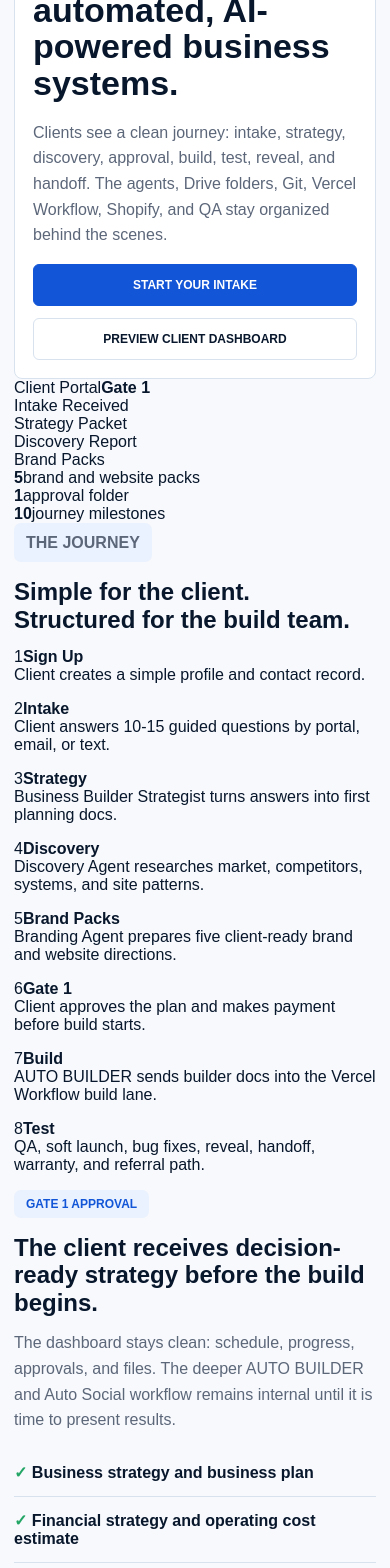
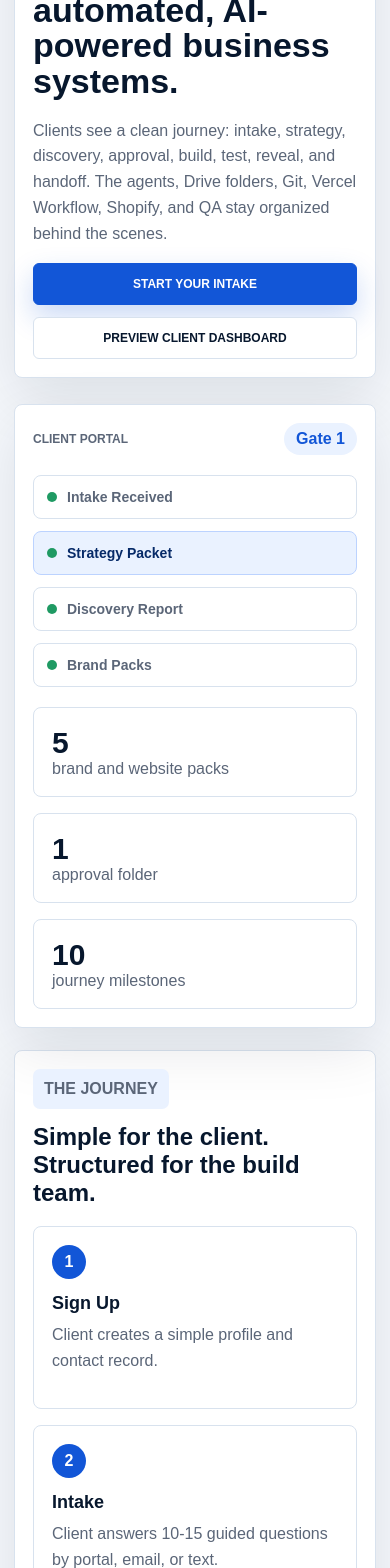
Before and after one commit to Strategic-Minds/strategicminds, a Next.js app: page / in a window 390 px wide. Shown: the part 300-1868 px from the top of the page. Built offline with nearby package versions, Linux system fonts and the light colour scheme.

Commit message:
Refine Strategic Minds responsive styling

```diff
--- a/app/globals.css
+++ b/app/globals.css
@@ -1,14 +1,17 @@
 :root {
   color-scheme: light;
-  --surface: #f7f9fc;
-  --ink: #08172c;
+  --page: #f5f8fc;
+  --paper: #ffffff;
+  --ink: #07172d;
+  --muted: #5b6678;
+  --soft: #eaf2ff;
+  --line: #d8e2ee;
   --blue: #1256d7;
-  --blue-soft: #eaf2ff;
-  --border: #d8e2ee;
-  --muted: #5c677a;
-  --success: #22a565;
-  --panel: #ffffff;
+  --blue-dark: #062a68;
+  --navy: #06152a;
+  --success: #1f9a63;
   --warning: #f3a51c;
+  --shadow: 0 20px 60px rgba(6, 21, 42, 0.10);
 }
 
 * { box-sizing: border-box; }
@@ -17,7 +20,7 @@ html,
 body {
   margin: 0;
   min-height: 100%;
-  background: var(--surface);
+  background: var(--page);
   color: var(--ink);
   font-family: Arial, Helvetica, sans-serif;
   letter-spacing: 0;
@@ -26,26 +29,41 @@ body {
 a { color: inherit; text-decoration: none; }
 img { display: block; max-width: 100%; }
 p, h1, h2, h3 { margin-top: 0; }
+p { line-height: 1.62; }
 
-.site-shell { min-height: 100vh; padding: 24px; }
-.site-header, .simple-header {
+.site-shell,
+.intake-page {
+  min-height: 100vh;
+  padding: 24px;
+}
+
+.site-header,
+.simple-header {
   align-items: center;
   display: grid;
   gap: 18px;
   grid-template-columns: auto 1fr auto;
-  margin: 0 auto 34px;
+  margin: 0 auto 28px;
   max-width: 1180px;
 }
 
-.brand-lockup { min-width: 190px; }
+.brand-lockup { display: inline-flex; min-width: 190px; }
 .brand-lockup img { height: 48px; width: 190px; }
-.site-nav, .header-actions, .hero-actions, .dashboard-actions, .handoff-actions { align-items: center; display: flex; gap: 12px; }
+.site-nav,
+.header-actions,
+.hero-actions,
+.dashboard-actions,
+.handoff-actions {
+  align-items: center;
+  display: flex;
+  gap: 12px;
+}
 .site-nav { justify-content: center; text-transform: uppercase; }
-.site-nav a { font-size: 12px; font-weight: 800; }
+.site-nav a { color: #243450; font-size: 12px; font-weight: 800; }
 
 .button {
   align-items: center;
-  border: 1px solid var(--border);
+  border: 1px solid var(--line);
   border-radius: 6px;
   cursor: pointer;
   display: inline-flex;
@@ -54,98 +72,205 @@ p, h1, h2, h3 { margin-top: 0; }
   font-weight: 800;
   justify-content: center;
   min-height: 42px;
-  padding: 0 22px;
+  padding: 0 20px;
   text-transform: uppercase;
+  transition: transform 160ms ease, box-shadow 160ms ease, border-color 160ms ease;
 }
-.button.primary { background: var(--blue); border-color: var(--blue); color: #ffffff; }
+.button:hover { transform: translateY(-1px); }
+.button.primary {
+  background: var(--blue);
+  border-color: var(--blue);
+  box-shadow: 0 12px 28px rgba(18, 86, 215, 0.22);
+  color: #ffffff;
+}
 .button.secondary { background: #ffffff; color: var(--ink); }
 
 .eyebrow {
-  background: var(--blue-soft);
+  background: var(--soft);
   border-radius: 7px;
   color: var(--blue);
   display: inline-flex;
-  font-size: 12px;
+  font-size: 11px;
   font-weight: 900;
-  margin: 0 0 16px;
-  padding: 7px 12px;
+  margin: 0 0 14px;
+  padding: 7px 11px;
   text-transform: uppercase;
 }
-.small-eyebrow { font-size: 11px; margin-bottom: 10px; }
 
-h1 { font-size: 48px; line-height: 1.08; margin-bottom: 18px; max-width: 760px; }
-h2 { font-size: 30px; line-height: 1.15; margin-bottom: 14px; }
-h3 { font-size: 18px; line-height: 1.25; }
-.hero-subcopy, .muted-copy, .section-heading p, .dashboard-topline p { color: var(--muted); font-size: 16px; line-height: 1.6; }
+h1 { font-size: 52px; line-height: 1.05; margin-bottom: 18px; max-width: 820px; }
+h2 { font-size: 31px; line-height: 1.16; margin-bottom: 14px; }
+h3 { font-size: 19px; line-height: 1.25; }
+.hero-subcopy,
+.muted-copy,
+.section-heading p,
+.dashboard-topline p {
+  color: var(--muted);
+  font-size: 16px;
+}
 
-.simple-hero {
+.hero-stage {
   align-items: stretch;
   display: grid;
   gap: 26px;
-  grid-template-columns: minmax(0, 1fr) 360px;
+  grid-template-columns: minmax(0, 1fr) 390px;
   margin: 0 auto 22px;
   max-width: 1180px;
 }
-.hero-copy, .hero-panel, .simple-section, .dashboard-preview-section, .form-section, .handoff-panel, .intake-status {
-  background: var(--panel);
-  border: 1px solid var(--border);
+.hero-copy,
+.hero-dashboard-card,
+.journey-section,
+.split-band,
+.package-section,
+.portal-preview-band,
+.form-section,
+.handoff-panel,
+.intake-status,
+.dashboard-card,
+.focus-panel {
+  background: var(--paper);
+  border: 1px solid var(--line);
   border-radius: 8px;
+  box-shadow: var(--shadow);
 }
-.hero-copy { padding: 34px; }
-.hero-panel, .intake-status {
+.hero-copy { padding: 42px; }
+.hero-dashboard-card {
   display: grid;
-  gap: 12px;
-  padding: 28px;
+  gap: 20px;
+  padding: 24px;
 }
-.hero-panel small, .intake-status small, .focus-panel small { color: var(--muted); font-size: 12px; font-weight: 900; text-transform: uppercase; }
-.hero-panel strong, .intake-status strong { font-size: 26px; line-height: 1.2; }
-.hero-panel span, .intake-status span { color: var(--muted); line-height: 1.5; }
-
-.simple-section, .dashboard-preview-section {
-  margin: 0 auto 18px;
-  max-width: 1180px;
-  padding: 28px;
+.preview-topbar,
+.card-heading-row,
+.mini-preview-header {
+  align-items: center;
+  display: flex;
+  gap: 16px;
+  justify-content: space-between;
 }
-.tight-heading { margin-bottom: 20px; max-width: 760px; }
-.simple-steps, .package-grid, .client-focus-grid, .simple-dashboard-grid, .mini-grid, .form-grid {
+.preview-topbar span,
+.card-heading-row span,
+.mini-preview-header small {
+  color: var(--muted);
+  font-size: 12px;
+  font-weight: 900;
+  text-transform: uppercase;
+}
+.preview-topbar strong {
+  background: var(--soft);
+  border-radius: 999px;
+  color: var(--blue);
+  padding: 7px 12px;
+}
+.preview-progress { display: grid; gap: 12px; }
+.preview-progress div {
+  align-items: center;
+  border: 1px solid var(--line);
+  border-radius: 8px;
+  color: var(--muted);
+  display: flex;
+  font-size: 14px;
+  font-weight: 800;
+  gap: 10px;
+  padding: 13px;
+}
+.preview-progress span,
+.status-dot {
+  background: var(--success);
+  border-radius: 50%;
+  display: inline-block;
+  height: 10px;
+  width: 10px;
+}
+.preview-progress .active {
+  background: var(--soft);
+  border-color: #bcd3ff;
+  color: var(--blue-dark);
+}
+.preview-stat-grid,
+.journey-grid,
+.package-grid,
+.client-focus-grid,
+.simple-dashboard-grid,
+.mini-grid,
+.form-grid {
   display: grid;
   gap: 16px;
 }
-.simple-steps { grid-template-columns: repeat(3, minmax(0, 1fr)); }
-.simple-steps article, .package-card, .focus-panel, .mini-grid article {
+.preview-stat-grid { grid-template-columns: repeat(3, minmax(0, 1fr)); }
+.preview-stat-grid article,
+.journey-grid article,
+.package-card,
+.mini-grid article {
   background: #ffffff;
-  border: 1px solid var(--border);
+  border: 1px solid var(--line);
   border-radius: 8px;
-  padding: 20px;
+  padding: 18px;
 }
-.simple-steps span {
+.preview-stat-grid strong { display: block; font-size: 30px; }
+.preview-stat-grid span,
+.journey-grid p,
+.package-card p,
+.focus-panel span,
+.mini-grid span {
+  color: var(--muted);
+}
+
+.journey-section,
+.split-band,
+.package-section,
+.portal-preview-band {
+  margin: 0 auto 18px;
+  max-width: 1180px;
+  padding: 30px;
+}
+.section-heading { margin-bottom: 20px; max-width: 790px; }
+.section-heading.compact { margin-bottom: 18px; }
+.journey-grid { grid-template-columns: repeat(4, minmax(0, 1fr)); }
+.journey-grid article span {
   align-items: center;
   background: var(--blue);
   border-radius: 50%;
   color: #ffffff;
   display: inline-flex;
   font-weight: 900;
-  height: 32px;
+  height: 34px;
   justify-content: center;
   margin-bottom: 14px;
-  width: 32px;
+  width: 34px;
 }
-.simple-steps strong, .focus-panel strong { display: block; font-size: 18px; margin-bottom: 8px; }
-.simple-steps p, .package-card p, .focus-panel span, .mini-grid span { color: var(--muted); line-height: 1.5; }
-
-.split-section { align-items: start; display: grid; gap: 28px; grid-template-columns: 0.9fr 1.1fr; }
-.deliverable-list, .plain-list { list-style: none; margin: 0; padding: 0; }
-.deliverable-list li, .plain-list li {
-  border-bottom: 1px solid var(--border);
+.journey-grid strong,
+.focus-panel strong {
+  display: block;
+  font-size: 18px;
+  margin-bottom: 8px;
+}
+.split-band {
+  align-items: start;
+  display: grid;
+  gap: 28px;
+  grid-template-columns: 0.9fr 1.1fr;
+}
+.deliverable-list,
+.plain-list {
+  list-style: none;
+  margin: 0;
+  padding: 0;
+}
+.deliverable-list li,
+.plain-list li {
+  border-bottom: 1px solid var(--line);
   color: var(--ink);
   font-weight: 800;
-  padding: 14px 0;
+  padding: 13px 0;
 }
-.deliverable-list li::before, .plain-list li::before { color: var(--success); content: '✓ '; }
-
+.deliverable-list li::before,
+.plain-list li::before {
+  color: var(--success);
+  content: '+ ';
+  font-weight: 900;
+}
 .package-grid { grid-template-columns: repeat(4, minmax(0, 1fr)); }
-.package-card { min-height: 230px; position: relative; }
-.package-card.featured { border-color: var(--blue); }
+.package-card { min-height: 248px; position: relative; }
+.package-card.featured { border-color: var(--blue); box-shadow: 0 18px 44px rgba(18, 86, 215, 0.16); }
 .popular {
   background: var(--blue);
   border-radius: 999px;
@@ -158,75 +283,114 @@ h3 { font-size: 18px; line-height: 1.25; }
   text-transform: uppercase;
   top: -12px;
 }
-.price { font-size: 28px; font-weight: 900; margin-bottom: 12px; }
+.price { color: var(--blue-dark); font-size: 29px; font-weight: 900; margin-bottom: 12px; }
 
 .mini-client-preview {
   background: #f8fbff;
-  border: 1px solid var(--border);
+  border: 1px solid var(--line);
   border-radius: 8px;
   display: grid;
-  grid-template-columns: 220px 1fr;
+  grid-template-columns: 230px 1fr;
   overflow: hidden;
 }
-.mini-client-preview aside, .dashboard-sidebar {
-  background: linear-gradient(180deg, #08172c 0%, #021123 100%);
+.mini-client-preview aside,
+.dashboard-sidebar {
+  background: linear-gradient(180deg, #07172d 0%, #020b18 100%);
   color: #ffffff;
   display: flex;
   flex-direction: column;
   gap: 8px;
   padding: 22px 18px;
 }
-.mini-client-preview aside img, .dashboard-sidebar img { height: 48px; margin-bottom: 16px; width: 190px; }
-.mini-client-preview aside span, .dashboard-sidebar a {
+.mini-client-preview aside img,
+.dashboard-sidebar img {
+  height: 48px;
+  margin-bottom: 16px;
+  width: 190px;
+}
+.mini-client-preview aside span,
+.dashboard-sidebar a {
   border-radius: 6px;
   color: #d9e7f7;
   font-size: 13px;
   font-weight: 800;
   padding: 12px 14px;
 }
-.mini-client-preview aside .active, .dashboard-sidebar .active { background: var(--blue); color: #ffffff; }
-.mini-client-preview > div { padding: 28px; }
-.mini-progress, .progress { background: #e6edf7; border-radius: 999px; height: 10px; margin: 18px 0; overflow: hidden; }
-.mini-progress span, .progress span { background: var(--blue); display: block; height: 100%; width: 38%; }
+.mini-client-preview aside .active,
+.dashboard-sidebar .active {
+  background: var(--blue);
+  color: #ffffff;
+}
+.mini-preview-main { padding: 28px; }
+.mini-progress,
+.progress {
+  background: #e6edf7;
+  border-radius: 999px;
+  height: 10px;
+  margin: 18px 0;
+  overflow: hidden;
+}
+.mini-progress span,
+.progress span { background: var(--blue); display: block; height: 100%; width: 38%; }
 .mini-grid { grid-template-columns: repeat(3, minmax(0, 1fr)); }
 .mini-grid strong { display: block; margin-bottom: 6px; }
 
 .client-dashboard-shell {
   background: #f8fbff;
   display: grid;
-  grid-template-columns: 230px 1fr;
+  grid-template-columns: 238px minmax(0, 1fr);
   min-height: 100vh;
 }
-.dashboard-main { padding: 36px; }
-.simple-dashboard { max-width: 1180px; width: 100%; }
+.dashboard-sidebar { border-radius: 0; box-shadow: none; min-height: 100vh; }
+.dashboard-main {
+  padding: 34px;
+  width: 100%;
+}
+.mobile-client-brand { display: none; }
 .dashboard-topline {
   align-items: center;
   display: flex;
   gap: 18px;
   justify-content: space-between;
-  margin-bottom: 22px;
+  margin: 0 auto 22px;
+  max-width: 1180px;
 }
-.client-focus-grid { grid-template-columns: 1.2fr 1fr 1fr; margin-bottom: 18px; }
+.dashboard-topline h1 { font-size: 42px; margin-bottom: 12px; }
+.client-focus-grid {
+  grid-template-columns: 1.2fr 1fr 1fr;
+  margin: 0 auto 18px;
+  max-width: 1180px;
+}
+.focus-panel { box-shadow: none; padding: 22px; }
+.focus-panel small {
+  color: var(--muted);
+  display: block;
+  font-size: 12px;
+  font-weight: 900;
+  margin-bottom: 9px;
+  text-transform: uppercase;
+}
 .primary-focus { border-color: var(--blue); }
 .focus-panel strong { font-size: 24px; }
 .dashboard-card {
-  background: #ffffff;
-  border: 1px solid var(--border);
-  border-radius: 8px;
+  box-shadow: none;
+  margin-left: auto;
+  margin-right: auto;
+  max-width: 1180px;
   padding: 22px;
 }
-.simple-journey-card { margin-bottom: 18px; }
+.journey-card { margin-bottom: 18px; }
 .journey-progress-row {
   display: grid;
   gap: 12px;
   grid-template-columns: repeat(5, minmax(0, 1fr));
 }
 .journey-node {
-  border: 1px solid var(--border);
+  border: 1px solid var(--line);
   border-radius: 8px;
   display: grid;
   gap: 8px;
-  min-height: 128px;
+  min-height: 126px;
   padding: 14px;
   text-align: center;
 }
@@ -244,19 +408,40 @@ h3 { font-size: 18px; line-height: 1.25; }
   width: 34px;
 }
 .journey-node.done span { background: var(--success); }
+.journey-node.current { background: var(--soft); border-color: #bcd3ff; }
 .journey-node.current span { background: var(--blue); }
 .journey-node strong { font-size: 13px; }
 .journey-node small { color: var(--muted); line-height: 1.35; }
-.simple-dashboard-grid { grid-template-columns: 1.15fr 0.85fr; }
+.simple-dashboard-grid {
+  grid-template-columns: 1.1fr 0.9fr;
+  margin: 0 auto;
+  max-width: 1180px;
+}
+.simple-dashboard-grid .dashboard-card { margin: 0; max-width: none; }
 .progress-list { display: grid; gap: 16px; }
-.progress-list > div { display: grid; gap: 12px; grid-template-columns: 14px 1fr; }
+.progress-list > div {
+  display: grid;
+  gap: 12px;
+  grid-template-columns: 14px 1fr;
+}
 .progress-list strong { display: block; }
-.progress-list small { color: var(--blue); display: block; font-weight: 900; margin: 3px 0; text-transform: uppercase; }
+.progress-list small {
+  color: var(--blue);
+  display: block;
+  font-weight: 900;
+  margin: 3px 0;
+  text-transform: uppercase;
+}
 .progress-list p { color: var(--muted); margin-bottom: 0; }
-.status-dot { background: var(--success); border-radius: 50%; height: 10px; margin-top: 6px; width: 10px; }
-.backstage-card { align-items: center; display: flex; gap: 18px; justify-content: space-between; margin-top: 18px; }
+.backstage-card {
+  align-items: center;
+  display: flex;
+  gap: 18px;
+  justify-content: space-between;
+  margin-top: 18px;
+}
+.backstage-list { margin-top: 10px; }
 
-.intake-page { min-height: 100vh; padding: 24px; }
 .intake-hero {
   display: grid;
   gap: 24px;
@@ -264,14 +449,44 @@ h3 { font-size: 18px; line-height: 1.25; }
   margin: 0 auto 18px;
   max-width: 1180px;
 }
-.intake-hero > div:first-child { background: var(--panel); border: 1px solid var(--border); border-radius: 8px; padding: 34px; }
-.intake-form { display: grid; gap: 18px; margin: 0 auto; max-width: 1180px; }
-.form-section, .handoff-panel { padding: 26px; }
+.intake-hero > div:first-child,
+.intake-status {
+  background: var(--paper);
+  border: 1px solid var(--line);
+  border-radius: 8px;
+  box-shadow: var(--shadow);
+  padding: 34px;
+}
+.intake-status { display: grid; gap: 12px; }
+.intake-status small {
+  color: var(--muted);
+  font-size: 12px;
+  font-weight: 900;
+  text-transform: uppercase;
+}
+.intake-status strong { font-size: 25px; line-height: 1.2; }
+.intake-status span { color: var(--muted); line-height: 1.5; }
+.intake-form {
+  display: grid;
+  gap: 18px;
+  margin: 0 auto;
+  max-width: 1180px;
+}
+.form-section,
+.handoff-panel { padding: 26px; }
 .form-grid { grid-template-columns: repeat(2, minmax(0, 1fr)); }
-label { color: var(--ink); display: grid; font-size: 13px; font-weight: 900; gap: 8px; }
-input, textarea, select {
+label {
+  color: var(--ink);
+  display: grid;
+  font-size: 13px;
+  font-weight: 900;
+  gap: 8px;
+}
+input,
+textarea,
+select {
   background: #ffffff;
-  border: 1px solid var(--border);
+  border: 1px solid var(--line);
   border-radius: 6px;
   color: var(--ink);
   font: inherit;
@@ -282,31 +497,109 @@ input, textarea, select {
 textarea { line-height: 1.5; resize: vertical; }
 .question-stack { display: grid; gap: 16px; }
 .question-stack label span { line-height: 1.4; }
-.handoff-panel { align-items: center; display: flex; gap: 20px; justify-content: space-between; }
+.handoff-panel {
+  align-items: center;
+  display: flex;
+  gap: 20px;
+  justify-content: space-between;
+}
 
-@media (max-width: 1000px) {
-  .site-header, .simple-header, .simple-hero, .split-section, .mini-client-preview, .client-dashboard-shell, .intake-hero { grid-template-columns: 1fr; }
-  .site-nav, .header-actions { flex-wrap: wrap; justify-content: flex-start; }
-  .package-grid, .simple-steps, .client-focus-grid, .simple-dashboard-grid, .mini-grid, .form-grid { grid-template-columns: repeat(2, minmax(0, 1fr)); }
-  .dashboard-sidebar { flex-direction: row; flex-wrap: wrap; }
-  .dashboard-sidebar img { flex-basis: 100%; }
+@media (max-width: 1060px) {
+  .site-header,
+  .simple-header,
+  .hero-stage,
+  .split-band,
+  .mini-client-preview,
+  .intake-hero {
+    grid-template-columns: 1fr;
+  }
+  .site-nav,
+  .header-actions { flex-wrap: wrap; justify-content: flex-start; }
+  .journey-grid,
+  .package-grid,
+  .client-focus-grid,
+  .simple-dashboard-grid,
+  .mini-grid,
+  .form-grid {
+    grid-template-columns: repeat(2, minmax(0, 1fr));
+  }
+  .client-dashboard-shell { grid-template-columns: 1fr; }
+  .dashboard-sidebar {
+    align-items: center;
+    flex-direction: row;
+    flex-wrap: wrap;
+    min-height: 0;
+  }
+  .dashboard-sidebar img { margin: 0 14px 0 0; }
 }
 
 @media (max-width: 720px) {
-  .site-shell, .intake-page { padding: 14px; }
-  .site-header, .simple-header { margin-bottom: 16px; }
-  .brand-lockup, .brand-lockup img { min-width: 160px; width: 160px; }
+  .site-shell,
+  .intake-page { padding: 14px; }
+  .site-header,
+  .simple-header { margin-bottom: 16px; }
+  .brand-lockup,
+  .brand-lockup img { min-width: 160px; width: 160px; }
   .site-nav { display: none; }
   h1 { font-size: 34px; }
   h2 { font-size: 24px; }
-  .hero-copy, .hero-panel, .simple-section, .dashboard-preview-section, .dashboard-main, .intake-hero > div:first-child, .form-section, .handoff-panel { padding: 18px; }
-  .hero-actions, .header-actions, .dashboard-actions, .handoff-actions, .backstage-card, .handoff-panel { align-items: stretch; flex-direction: column; }
+  .hero-copy,
+  .hero-dashboard-card,
+  .journey-section,
+  .split-band,
+  .package-section,
+  .portal-preview-band,
+  .dashboard-main,
+  .intake-hero > div:first-child,
+  .intake-status,
+  .form-section,
+  .handoff-panel {
+    padding: 18px;
+  }
+  .hero-actions,
+  .header-actions,
+  .dashboard-actions,
+  .handoff-actions,
+  .backstage-card,
+  .handoff-panel,
+  .dashboard-topline {
+    align-items: stretch;
+    flex-direction: column;
+  }
   .button { width: 100%; }
-  .package-grid, .simple-steps, .client-focus-grid, .simple-dashboard-grid, .mini-grid, .form-grid, .journey-progress-row { grid-template-columns: 1fr; }
-  .mini-client-preview aside, .dashboard-sidebar { display: none; }
-  .dashboard-topline { align-items: stretch; flex-direction: column; }
+  .preview-stat-grid,
+  .journey-grid,
+  .package-grid,
+  .client-focus-grid,
+  .simple-dashboard-grid,
+  .mini-grid,
+  .form-grid,
+  .journey-progress-row {
+    grid-template-columns: 1fr;
+  }
+  .dashboard-sidebar { display: none; }
+  .mobile-client-brand {
+    align-items: center;
+    background: var(--paper);
+    border: 1px solid var(--line);
+    border-radius: 8px;
+    display: flex;
+    justify-content: space-between;
+    margin-bottom: 16px;
+    padding: 14px;
+  }
+  .mobile-client-brand img { height: 42px; width: 166px; }
+  .mobile-client-brand span { color: var(--blue); font-size: 12px; font-weight: 900; text-transform: uppercase; }
+  .dashboard-topline h1 { font-size: 32px; }
   .focus-panel strong { font-size: 21px; }
-  .journey-node { min-height: 0; text-align: left; grid-template-columns: 38px 1fr; align-items: start; }
+  .journey-node {
+    align-items: start;
+    grid-template-columns: 38px 1fr;
+    min-height: 0;
+    text-align: left;
+  }
   .journey-node span { grid-row: span 2; }
   .journey-node small { grid-column: 2; }
+  .mini-client-preview aside { display: none; }
+  .mini-preview-header { align-items: stretch; flex-direction: column; }
 }
```
